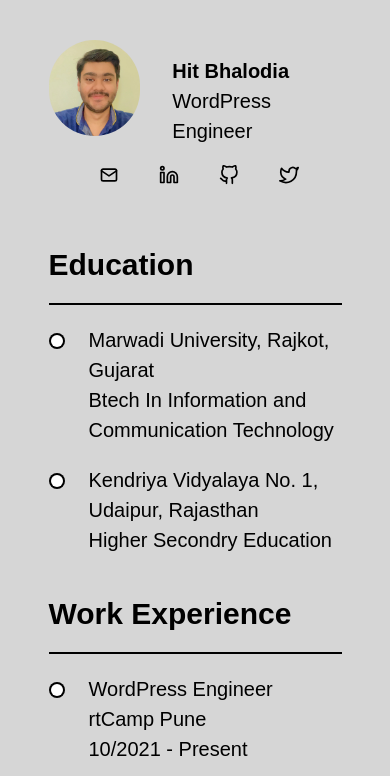
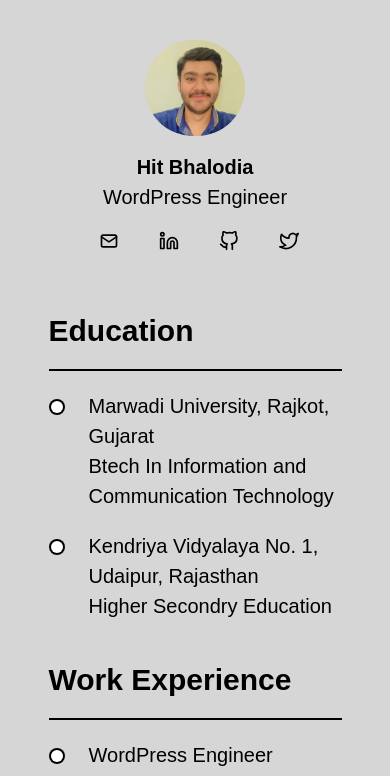
Before and after one commit to hbhalodia/react-resume, a React (Create React App) app: page / in a window 390 px wide. Shown: the top 776 px of the page. Built offline with nearby package versions, Linux system fonts and the light colour scheme.

Commit message:
Add centerised bio on mobile view

```diff
--- a/src/components/Bio/BioLeft/index.js
+++ b/src/components/Bio/BioLeft/index.js
@@ -2,11 +2,11 @@ import img from "../../../images/bio-image.jpg";
 
 export default function BioLeft() {
 	return (
-		<div className="flex items-start justify-start content-start">
+		<div className="flex items-start justify-start content-start mobile:flex-col mobile:items-center">
 			<div className="mx-4">
 				<img className="block mx-auto h-24 rounded-full sm:mx-0 sm:shrink-0 object-cover w-[100px]" src={img} alt="Bio Pic" height={100} width={100} />
 			</div>
-			<div className="font-Tungsten text-Tungston-Bio-font mx-4 my-4">
+			<div className="mobile:text-center font-Tungsten text-Tungston-Bio-font mx-4 my-4">
 				<h3 className="font-semibold">Hit Bhalodia</h3>
 				<h5 className="font-thin">WordPress Engineer</h5>
 			</div>
```
